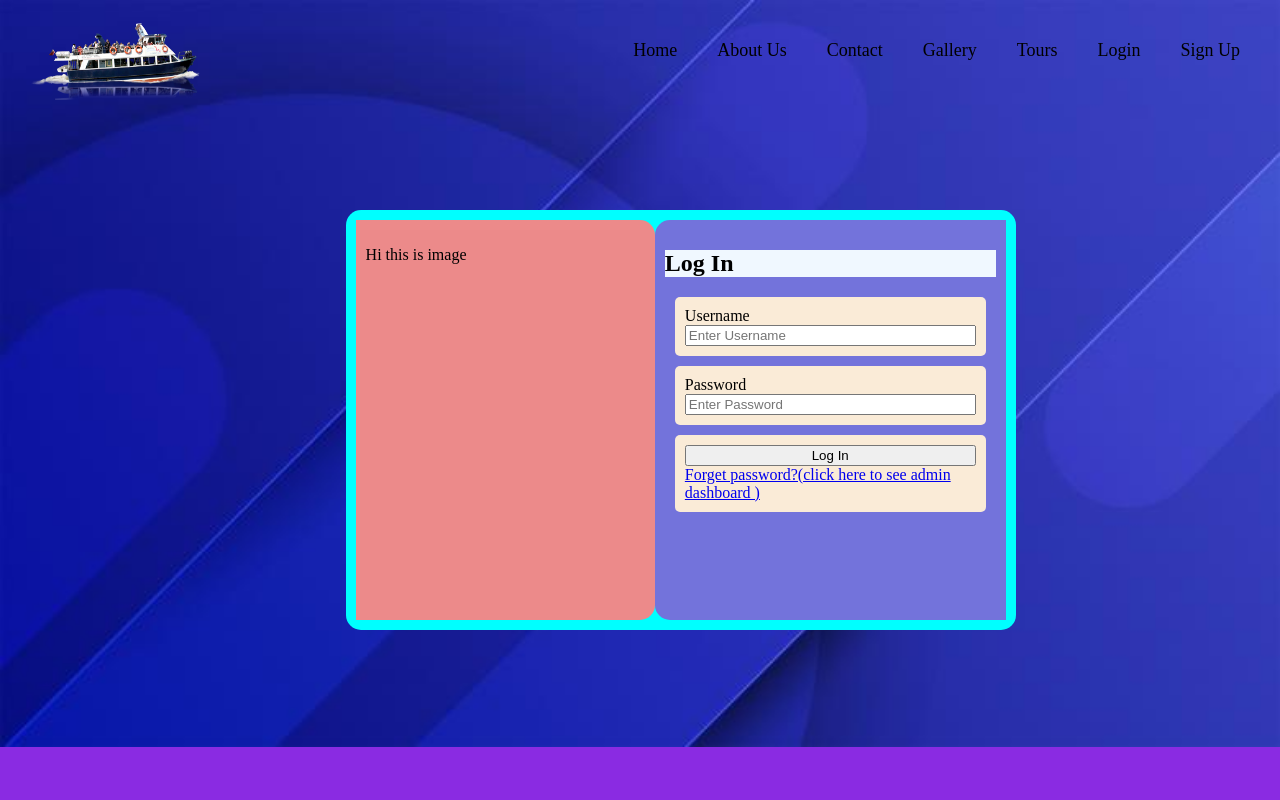
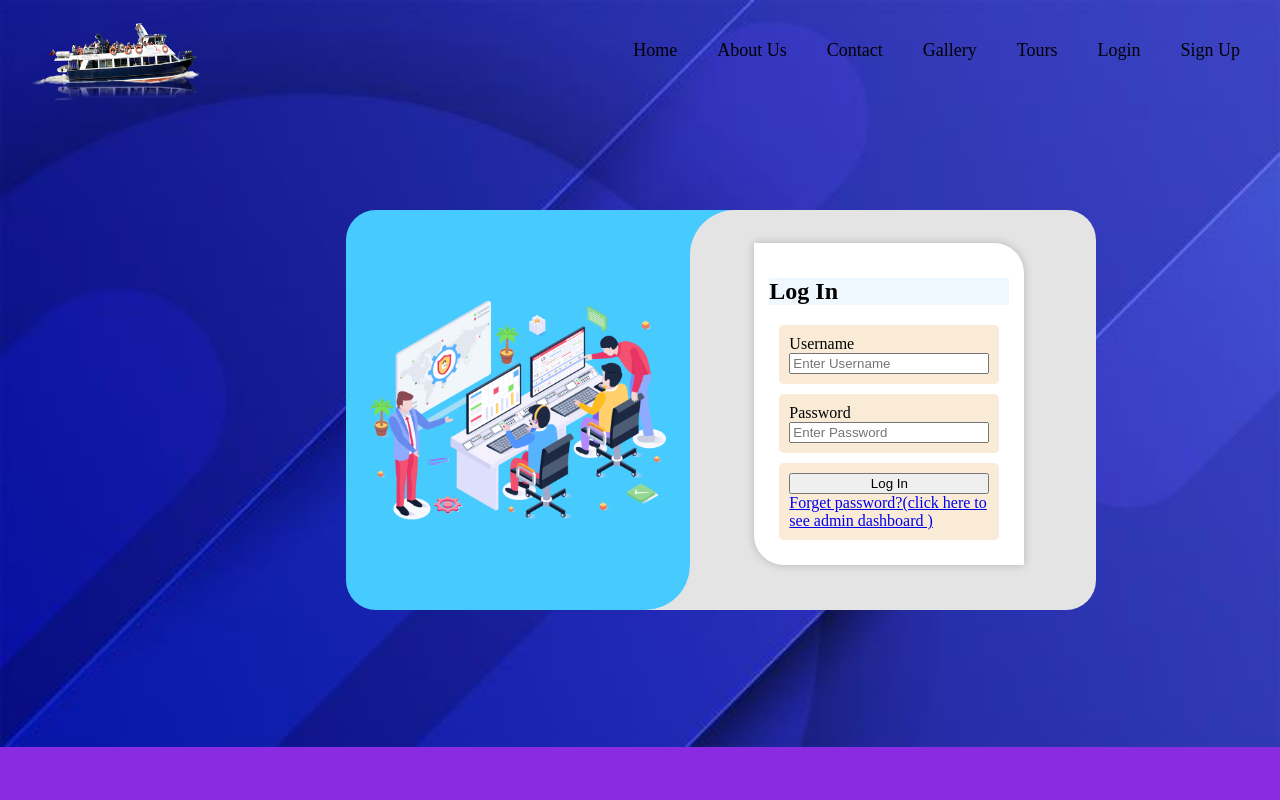
Before and after one commit to Gayashaan/Boat_Safari_Management_System, a PHP site: page /admin/adminloging.html in a window 1280 px wide. Run offline with PHP 8.4, Linux system fonts and the light colour scheme.

Commit message:
admin logging completion

```diff
--- a/admin/adminloging.html
+++ b/admin/adminloging.html
@@ -32,9 +32,9 @@
         <div class="wrap">
             <div class="formwrap">
                 <div class="imgwrap">
-                    <p>Hi this is image</p>
                 </div>
                 <form action="" method="post">
+                    <div class="background">
                         <h2>Log In</h6>
                         <div class="inputs">
                             <label for="username">Username</label>
@@ -46,10 +46,12 @@
                             <input type="password" name="password" id="password" placeholder="Enter Password">
                         </div>
 
-                    <div class="inputs" id="">
+                        <div class="inputs">
                             <input type="submit" value="Log In">
                             <a href="./dashboard.html">Forget password?(click here to see admin dashboard )</a>
                         </div>
+                    </div>
+
 
                 </form>
             </div>
--- a/admin/css/adminloging.css
+++ b/admin/css/adminloging.css
@@ -35,25 +35,58 @@ html,body{
     position: absolute;
     top: 10%;
     left: 27%;
-    background-color: aqua;
+    /* background-color: rgb(136, 255, 0); */
     display: flex;
     justify-content: space-around;
-    width: 650px;
+    width: 750px;
     height: 400px;
-    border-radius:15px;
-    padding: 10px;
+    /* border-radius:30px; */
+    /* padding: 10px; */
+
 }
 
 .wrap > .formwrap > form{
-    background-color: rgb(115, 115, 219);
-    padding: 10px;
-    border-radius: 15px 0px 0px 15px;
+    position: relative;
+    background-color: rgb(228, 228, 228);
+    /* left: -19px; */
+    width: 400px;
+    padding: 30px;
+    border-radius: 0px 30px 30px 0px;
 
 }
-.wrap > .formwrap > form > h2{
+.wrap > .formwrap > form > .background{
+    position: relative;
+    top: 1%;
+    left: 10%;
+    background-color: rgb(255, 255, 255);
+    box-shadow: 0 0 10px 0 rgba(0,0,0,0.2);
+    width: 240px;
+    /* left: -19px; */
+    padding: 15px;
+    border-radius: 0px 30px 0px 30px;
+    z-index: 2;
+
+}
+
+.wrap > .formwrap > form::after, .wrap > .formwrap > form::before{
+    content: "";
+    position: absolute;
+    top: 0;
+    left: 0;
+    background-color: rgb(71, 203, 255);
+    width: 50px;
+    height: 50px;
+    /* border-radius: 0px 0px 25px 0px; */
+    z-index: 1;
+}
+.wrap > .formwrap > form::after{
+    border-radius: 45px 0px 0px 0px;
+    background-color: rgb(228, 228, 228);
+}
+.wrap > .formwrap > form > .background >h2{
     background-color: aliceblue;
 }
-.wrap > .formwrap > form > .inputs{
+.wrap > .formwrap > form > .background > .inputs{
     display: flex;
     flex-direction: column;
     background-color: antiquewhite;
@@ -65,9 +98,33 @@ html,body{
 }
 
 .wrap > .formwrap > .imgwrap{
-    background-color: rgb(236, 138, 138);
+    position: relative;
+    /* background-image: linear-gradient(to bottom right, rgb(71, 203, 255), rgb(0, 81, 255)); */
+    background-color: rgb(71, 203, 255);
     width: 50%;
     padding: 10px;
-    border-radius: 0px 15px 15px 0px;
+    border-radius: 30px 0px 0px 30px;
+    background-image: url('/admin/images/admin\ panel\ pick.png');
+    background-repeat: no-repeat;
+    background-size: 100%;
+    background-position: 25%;
+    z-index: 5;
+}
+
+.wrap > .formwrap > .imgwrap::after, .wrap > .formwrap > .imgwrap::before{
+    content: "";
+    position: absolute;
+    bottom: 0;
+    right: 0;
+    background-color: rgb(228, 228, 228);
+    width: 50px;
+    height: 50px;
+    /* border-radius: 0px 0px 25px 0px; */
+    z-index: 1;
+}
+
+.wrap > .formwrap > .imgwrap::after{
+    border-radius: 0px 0px 45px 0px;
+    background-color: rgb(71, 203, 255);
 
 }
```
Also changed, not shown: admin/images/admin panel pick.png (added). Lines whose indentation alone changed are shown as unchanged.
